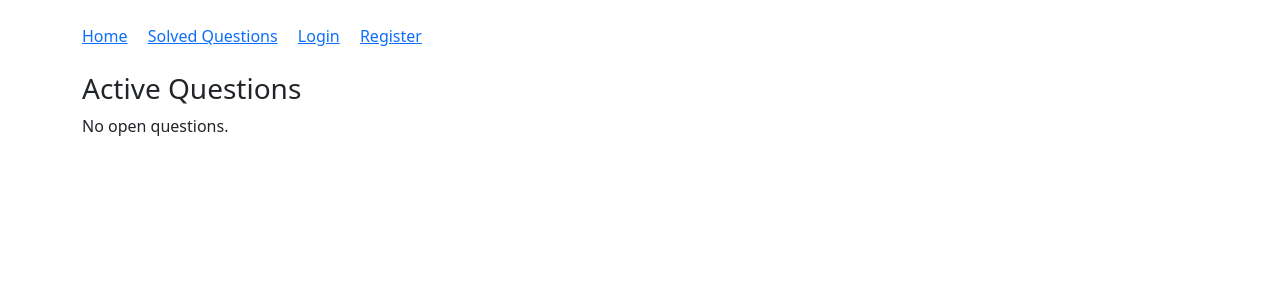
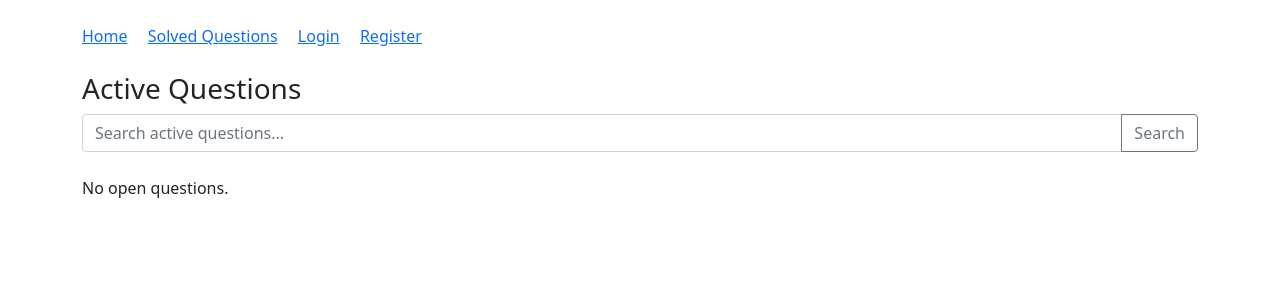
Before and after one commit to pyskaa0506/Secured-Homework-Help-Website, a Flask app: page / in a window 1280 px wide. Shown: the top 308 px of the page. Run offline with Flask 3, Linux system fonts and the light colour scheme; data that the repository does not hold is empty.

Commit message:
Added search bar to the home page with unsolved questions as well

```diff
--- a/source/app/main/routes.py
+++ b/source/app/main/routes.py
@@ -6,8 +6,16 @@
 
 @main.route('/')
 def index():
-    questions = Question.query.filter_by(is_solved=False).all()
-    return render_template('index.html', questions=questions)
+    search = request.args.get('search', '')
+    if search:
+        questions = Question.query.filter(
+            Question.is_solved == False,
+            (Question.title.ilike(f'%{search}%') | Question.content.ilike(f'%{search}%'))
+        ).all()
+    else:
+        questions = Question.query.filter_by(is_solved=False).all()
+    return render_template('index.html', questions=questions, search=search)
+
 
 @main.route('/ask', methods=['GET', 'POST'])
 @login_required
--- a/source/app/templates/index.html
+++ b/source/app/templates/index.html
@@ -1,6 +1,13 @@
 {% extends "base.html" %}
 {% block content %}
     <h3>Active Questions</h3>
+    <form method="GET" class="mb-4">
+        <div class="input-group">
+            <input type="text" name="search" class="form-control" placeholder="Search active questions..." value="{{ search }}">
+            <button type="submit" class="btn btn-outline-secondary">Search</button>
+        </div>
+    </form>
+
     <div class="list-group">
     {% for q in questions %}
         <a href="{{ url_for('main.question_detail', q_id=q.id) }}" class="list-group-item list-group-item-action">
```
